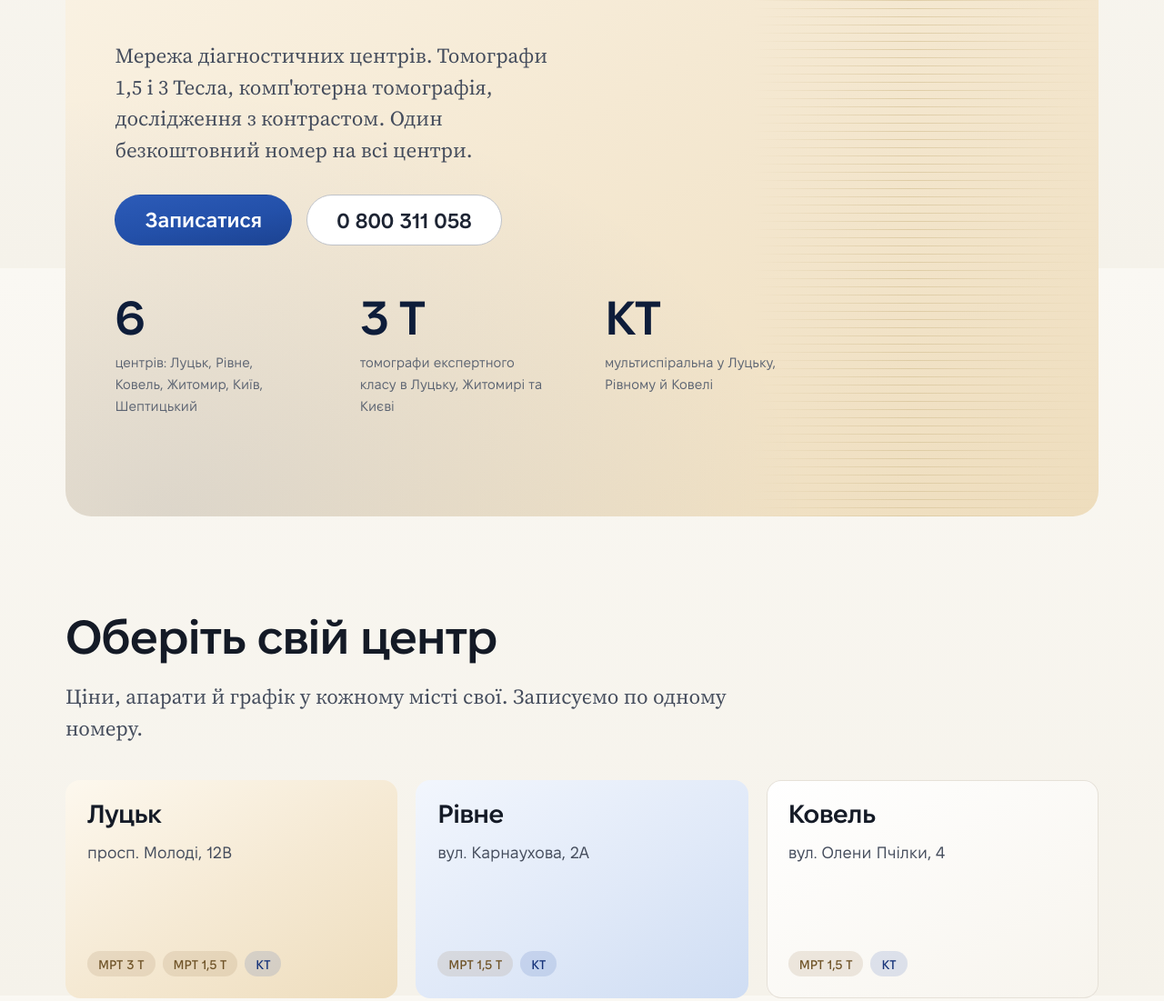
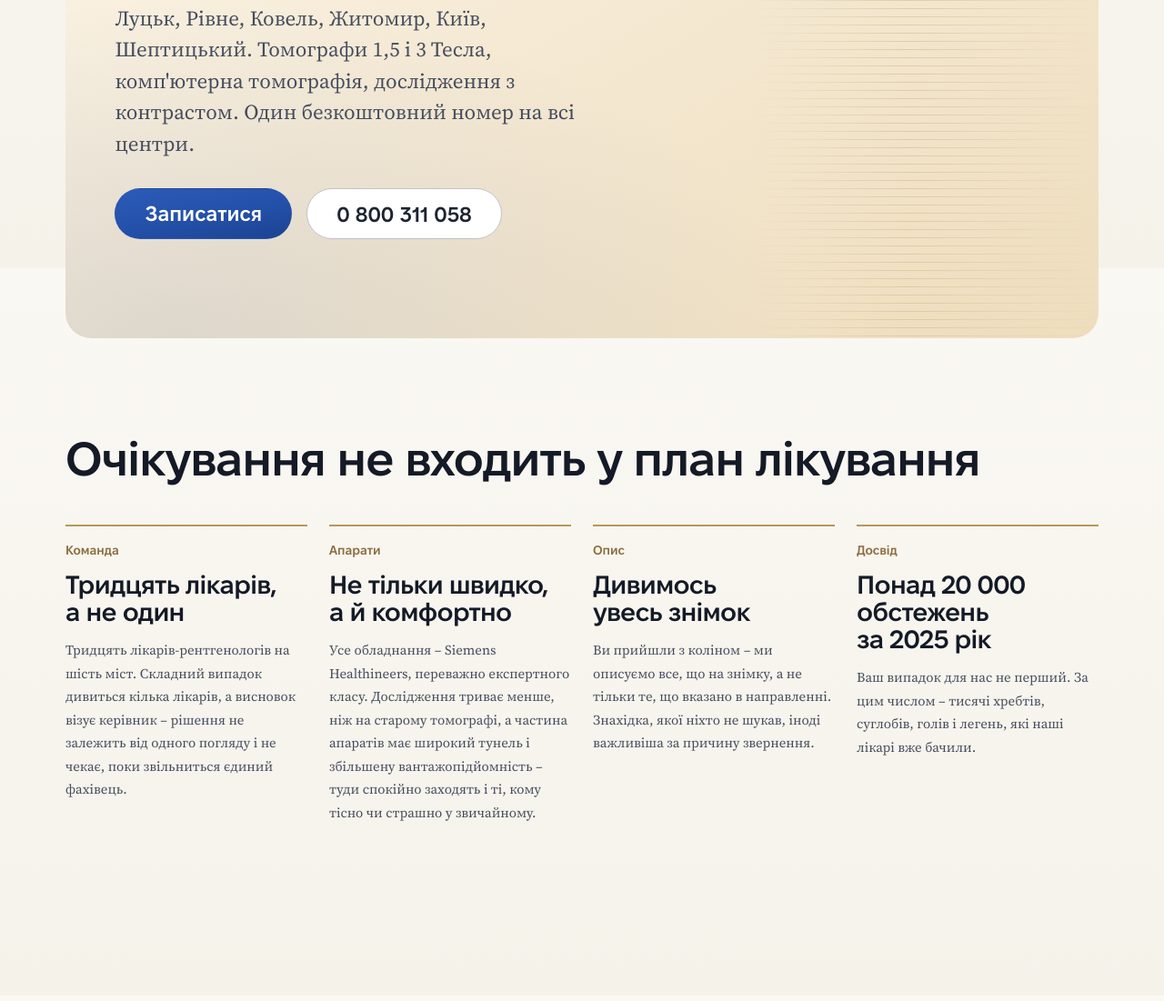
Before and after one commit to threecatsagency/mrt-plus-site, a plain HTML site: page index.html in a window 1280 px wide. Shown: the part 505-1606 px from the top of the page at 91% size. Drawn offline with Linux system fonts and the light colour scheme.

Commit message:
Add files via upload

```diff
--- a/assets/css/components.css
+++ b/assets/css/components.css
@@ -1856,3 +1856,61 @@
 .panel-gold .big-phone {
   padding-top: 0.06em;
 }
+
+/* =====================================================================
+   15. Причини
+   Чотири плитки під заголовком секції: мітка, заголовок про вигоду,
+   пояснення. Кожна відповідає на «а чому у вас не чекають».
+   ===================================================================== */
+
+.eyebrow {
+  margin: 0 0 var(--sp-4);
+  font-size: var(--fs-small);
+  font-weight: var(--fw-semibold);
+  color: var(--c-gold-600);
+}
+
+.reasons {
+  display: grid;
+  gap: var(--sp-8) var(--sp-6);
+}
+
+@media (min-width: 48em) {
+  .reasons {
+    grid-template-columns: repeat(2, 1fr);
+  }
+}
+
+@media (min-width: 64em) {
+  .reasons {
+    grid-template-columns: repeat(4, 1fr);
+    gap: var(--sp-6);
+  }
+}
+
+.reason {
+  padding-top: var(--sp-4);
+  border-top: 2px solid var(--c-gold-500);
+}
+
+.reason__tag {
+  margin: 0 0 var(--sp-3);
+  font-size: var(--fs-caption);
+  font-weight: var(--fw-semibold);
+  color: var(--c-gold-600);
+}
+
+.reason h3 {
+  margin-bottom: var(--sp-3);
+  font-size: var(--fs-h3);
+  text-wrap: balance;
+}
+
+.reason p:last-child {
+  margin: 0;
+  font-family: var(--font-text);
+  font-size: var(--fs-small);
+  line-height: var(--lh-text);
+  color: var(--c-ink-600);
+  max-width: none;
+}
--- a/index.html
+++ b/index.html
@@ -64,18 +64,43 @@
       <div class="panel panel-sand">
         <div class="scanlines" aria-hidden="true"></div>
         <div class="hero__inner">
-          <div class="logo-big" aria-hidden="true"><svg viewBox="14 14 388 89" aria-hidden="true" focusable="false"><path fill="currentColor" d="M 92.589844 14.40625 L 70.535156 93.984375 L 48.480469 14.40625 L 14.691406 14.40625 L 14.691406 101.875 L 33.4375 101.875 L 33.4375 22.523438 L 55.429688 101.875 L 85.042969 101.875 L 107.035156 22.523438 L 107.035156 101.875 L 125.777344 101.875 L 125.777344 14.40625 Z M 92.589844 14.40625  M 229.390625 14.40625 L 229.390625 31.402344 L 262.253906 31.402344 L 262.253906 101.875 L 279.75 101.875 L 279.75 31.402344 L 311.714844 31.402344 L 311.714844 14.40625 Z M 229.390625 14.40625  M 195.003906 51.644531 L 165.390625 51.644531 L 165.390625 31.273438 L 195.003906 31.273438 C 201.503906 31.273438 205.875 35.273438 205.875 41.398438 C 205.875 47.644531 201.503906 51.644531 195.003906 51.644531 M 195.003906 14.40625 L 147.898438 14.40625 L 147.898438 101.875 L 165.390625 101.875 L 165.390625 68.511719 L 195.003906 68.511719 C 212.125 68.511719 223.871094 57.640625 223.871094 41.398438 C 223.871094 25.277344 212.125 14.40625 195.003906 14.40625  M 399.308594 49.644531 L 364.320312 49.644531 L 364.320312 14.40625 L 346.828125 14.40625 L 346.828125 49.644531 L 311.839844 49.644531 L 311.839844 66.636719 L 346.828125 66.636719 L 346.828125 101.875 L 364.320312 101.875 L 364.320312 66.636719 L 399.308594 66.636719 Z M 399.308594 49.644531 "/></svg></div>
+          <p class="eyebrow">Мережа діагностичних центрів «МРТ ПЛЮС»</p>
           <h1>МРТ і КТ у шести містах</h1>
-          <p class="lead">Мережа діагностичних центрів. Томографи 1,5 і 3 Тесла, комп'ютерна томографія, дослідження з контрастом. Один безкоштовний номер на всі центри.</p>
+          <p class="lead">Луцьк, Рівне, Ковель, Житомир, Київ, Шептицький. Томографи 1,5 і 3 Тесла, комп'ютерна томографія, дослідження з контрастом. Один безкоштовний номер на всі центри.</p>
           <div class="btn-row">
             <a class="btn btn-primary btn-lg" href="#zapys">Записатися</a>
-            <a class="btn btn-outline btn-lg" href="tel:0800311058">0 800 311 058</a>
+            <a class="btn btn-outline btn-lg" href="tel:0800311058">0&#160;800&#160;311&#160;058</a>
           </div>
-          <div class="facts">
-            <div class="fact"><b>6</b><span>центрів: Луцьк, Рівне, Ковель, Житомир, Київ, Шептицький</span></div>
-            <div class="fact"><b>3 Т</b><span>томографи експертного класу в Луцьку, Житомирі та Києві</span></div>
-            <div class="fact"><b>КТ</b><span>мультиспіральна у Луцьку, Рівному й Ковелі</span></div>
-          </div>
+        </div>
+      </div>
+    </div>
+  </section>
+
+  <section class="section" id="chomu">
+    <div class="container">
+      <div class="section-head">
+        <h2>Очікування не входить у план лікування</h2>
+      </div>
+      <div class="reasons">
+        <div class="reason">
+          <p class="reason__tag">Команда</p>
+          <h3>Тридцять лікарів, а не один</h3>
+          <p>Тридцять лікарів-рентгенологів на шість міст. Складний випадок дивиться кілька лікарів, а висновок візує керівник – рішення не залежить від одного погляду і не чекає, поки звільниться єдиний фахівець.</p>
+        </div>
+        <div class="reason">
+          <p class="reason__tag">Апарати</p>
+          <h3>Не тільки швидко, а й комфортно</h3>
+          <p>Усе обладнання – Siemens Healthineers, переважно експертного класу. Дослідження триває менше, ніж на старому томографі, а частина апаратів має широкий тунель і збільшену вантажопідйомність – туди спокійно заходять і ті, кому тісно чи страшно у звичайному.</p>
+        </div>
+        <div class="reason">
+          <p class="reason__tag">Опис</p>
+          <h3>Дивимось увесь знімок</h3>
+          <p>Ви прийшли з коліном – ми описуємо все, що на знімку, а не тільки те, що вказано в направленні. Знахідка, якої ніхто не шукав, іноді важливіша за причину звернення.</p>
+        </div>
+        <div class="reason">
+          <p class="reason__tag">Досвід</p>
+          <h3>Понад 20 000 обстежень за 2025 рік</h3>
+          <p>Ваш випадок для нас не перший. За цим числом – тисячі хребтів, суглобів, голів і легень, які наші лікарі вже бачили.</p>
         </div>
       </div>
     </div>
@@ -280,7 +305,7 @@
     <div class="footer-bottom">
       <span>© 2026 ТОВ «МРТ ПЛЮС»</span>
       <a href="#">Політика конфіденційності</a>
-      <span class="tnum">Збірка 0.15</span>
+      <span class="tnum">Збірка 0.16</span>
     </div>
   </div>
 </footer>
```
Also changed, not shown: styleguide.html (+2 -2 lines), README.md.
